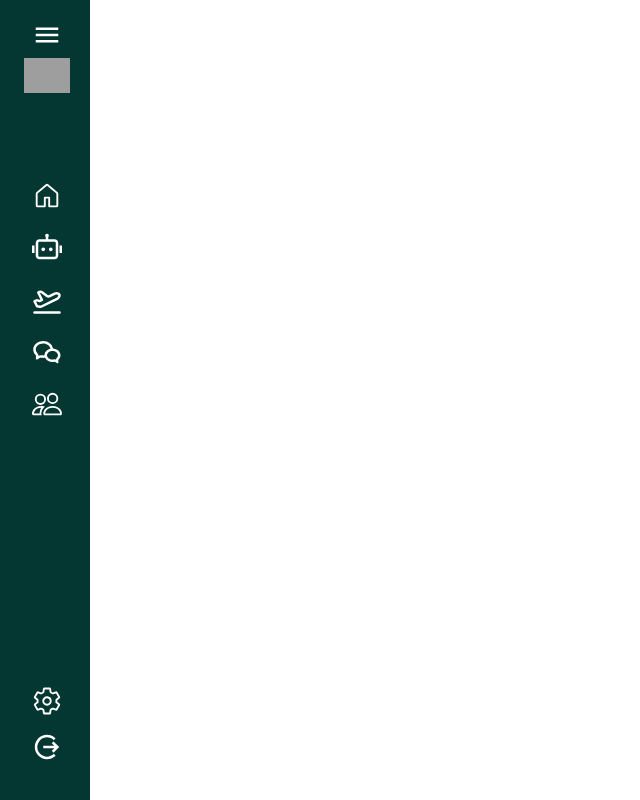
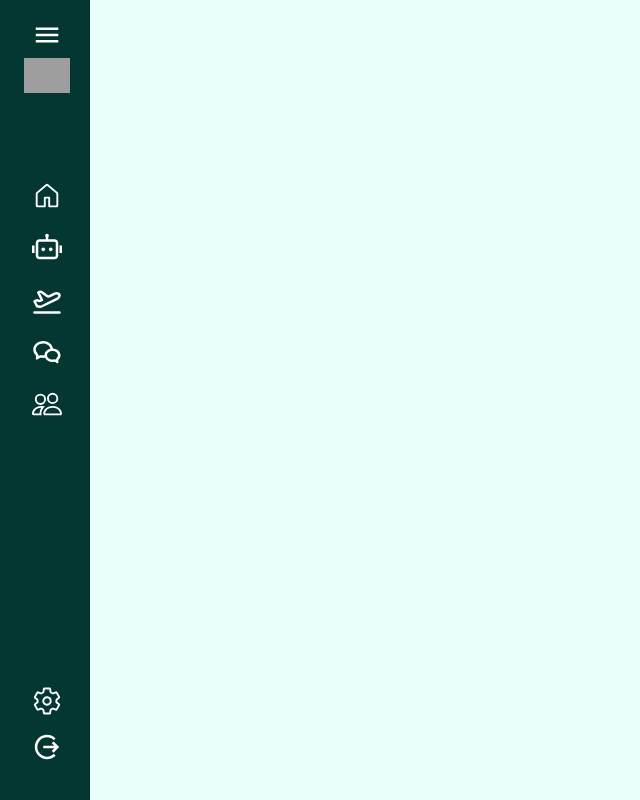
Before and after one commit to BSM-Global-Solution/evolvere, a React (Vite) app: page /dashboardUsuario in a window 1280 px wide. Shown: the whole page, without its empty margins (0-640 px from the left). Built offline with nearby package versions, Linux system fonts and the light colour scheme; grey boxes are pictures that could not be loaded; a web font is replaced by a local one.

Commit message:
feat(AppDashboardUsuario): criado useState para gerenciar a abertura do menu e o espaço do main

```diff
--- a/src/AppDashboardUsuario.tsx
+++ b/src/AppDashboardUsuario.tsx
@@ -1,11 +1,18 @@
 import { Outlet } from "react-router-dom";
 import HeaderUsuario from "./components/DashboardUsuario/HeaderUsuario";
+import { useState } from "react";
 
 export default function AppDashboardUsuario() {
+
+  const [open, setOpen] = useState<boolean>(false);
+
   return (
     <div className="min-h-screen flex">
-      <HeaderUsuario />
-      <main className="grow">
+      <HeaderUsuario open={open} setOpen={setOpen} />
+      <main className={`
+        grow bg-tertiary-100 duration-300
+        ${open ? "ml-[300px]" : "ml-[90px]"}
+      `}>
           <Outlet />
       </main>
     </div>
```
